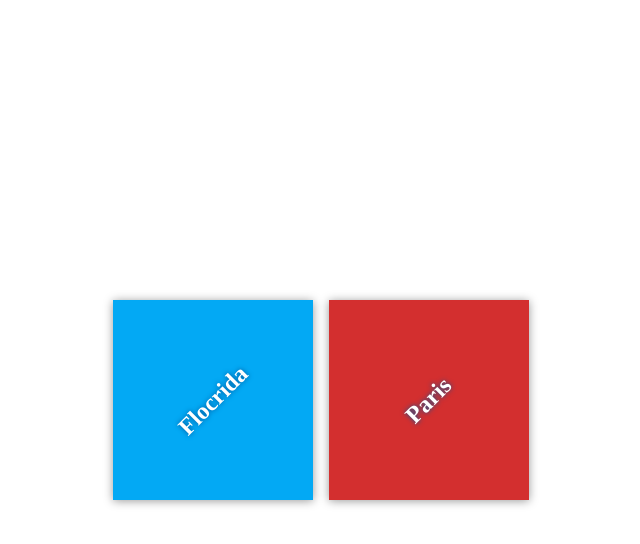
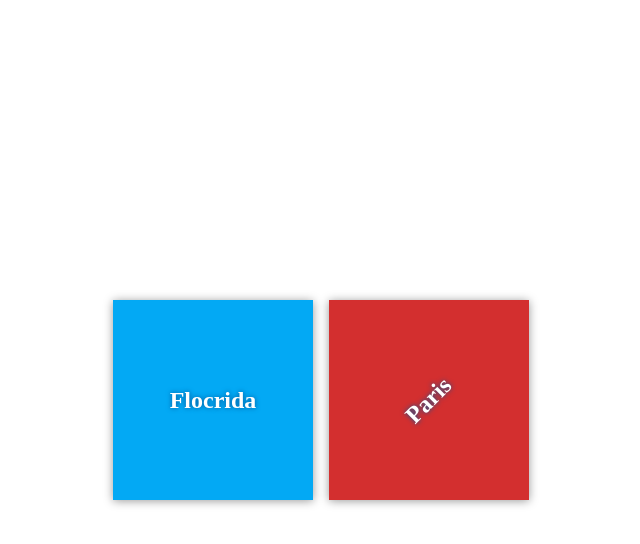
Before and after one commit to Hatitou/my-travel-plan, a plain HTML site: page index.html in a window 1280 px wide. In both pictures the pointer is over the element "Flocrida". Shown: the whole page, without its empty margins (319-959 px from the left). Drawn offline with Linux system fonts and the light colour scheme.

Commit message:
Update app.css

```diff
--- a/css/app.css
+++ b/css/app.css
@@ -39,10 +39,14 @@ body {
     align-items: center;
     text-align: center;
 }
+.destination:hover h2 {
+    transform: rotate(0deg);
+}
 
 h2 {
     margin: 0;
     transform: rotate(-45deg);
+    transistion: transforme 0.5s;
     text-shadow: 0 0 5px #01579b;
 }
 
```
